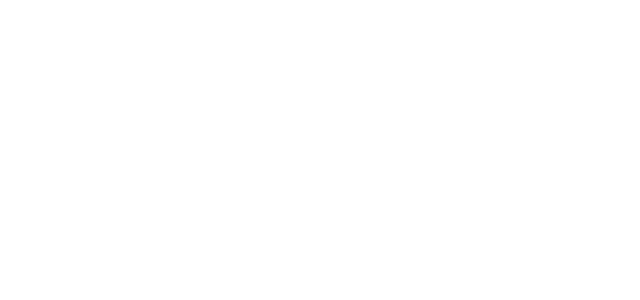
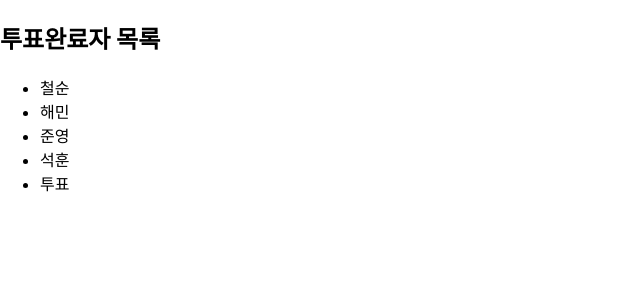
Before and after one commit to enum30-BlockChain/Voting, a React (Create React App) app in the folder client/: page /voteDone in a window 1280 px wide. Before the commit this address had no page. Shown: the top 300 px of the page, without its empty margins (0-640 px from the left). Built offline with nearby package versions, Linux system fonts and the light colour scheme.

Commit message:
main import

```diff
--- a/client/src/App.js
+++ b/client/src/App.js
@@ -1,5 +1,6 @@
 import Candidate from "components/candidatesPage/Candidate";
 import MainLayout from "components/mainPage/Index";
+import VoteDonePage from "components/voteDonePage/VoteDonePage";
 import Voter from "components/votePage/Voter";
 import React, { useEffect } from "react";
 import { Route, Routes } from "react-router-dom";
@@ -20,7 +21,7 @@
           <Route index element={<MainLayout/>}></Route>
           <Route path="/candidate" element={<Candidate/>} />
           <Route path="/vote" element={<Voter/>} />
-          {/* <Route path="/votedone" element={<VoteDonePage/>} /> */}
+          <Route path="/voteDone" element={<VoteDonePage/>} />
         </Route>
       </Routes>
     </>
--- a/client/src/components/voteDonePage/VoteDonePage.jsx
+++ b/client/src/components/voteDonePage/VoteDonePage.jsx
@@ -0,0 +1,19 @@
+import React, { useState } from 'react'
+
+ function VoteDonePage() {
+     const [투표완료자, set투표완료자] = useState(['철순','해민','준영','석훈','투표'])
+
+  return (
+    <div>
+        <h2>투표완료자 목록</h2>
+        <ul>
+            <li>{투표완료자[0]}</li>
+            <li>{투표완료자[1]}</li>
+            <li>{투표완료자[2]}</li>
+            <li>{투표완료자[3]}</li>
+            <li>{투표완료자[4]}</li>
+        </ul>
+    </div>
+  )
+}
+export default VoteDonePage;
```
Also changed, not shown: 1 other file (tests, documents, lock files or other folders).
